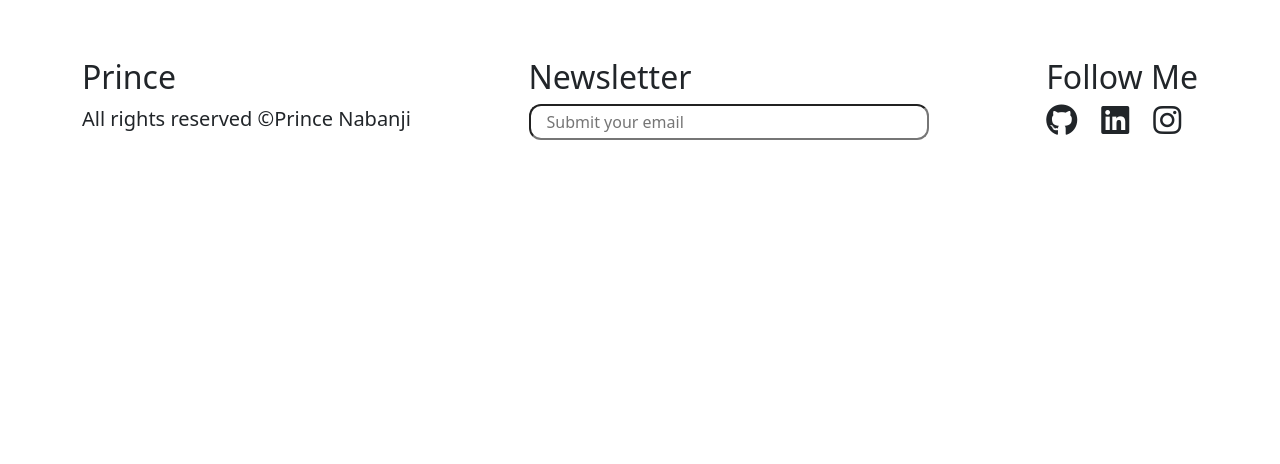
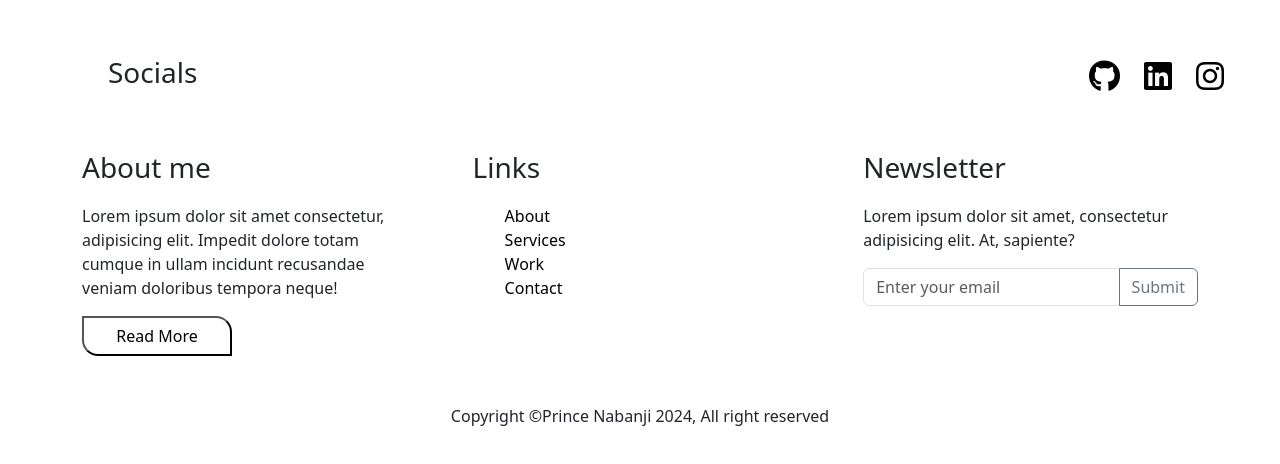
Before and after one commit to Nabanji/Portfolio, a React (Vite) app in the folder portfolio/: page / in a window 1280 px wide. Shown: the part 2574-3038 px from the top of the page. Before the commit the page ends 2772 px from the top, so only its background shows below. Built offline with nearby package versions, Linux system fonts and the light colour scheme.

Commit message:
final without projects

```diff
--- a/portfolio/src/components/Footer.jsx
+++ b/portfolio/src/components/Footer.jsx
@@ -1,27 +1,51 @@
 function Footer() {
     return (
         <section className="footer p-5" id="footer">
-            <div className="container d-flex justify-content-between">
-                <div>
-                    <h1 className="h2">Prince</h1>
-                    <p className="fs-5">All rights reserved &copy;Prince Nabanji</p>
+
+            <div className="container d-flex justify-content-between align-items-center newsletter m-5">
+                <h1 className="h3">Socials</h1>
+
+                <div className="social-links d-flex gap-4">
+                        <a href="https://github.com/Nabanji"><i className="fa-brands fa-github fs-2"></i></a>
+                        <a href="https://www.linkedin.com/in/prince-nabanji-833538282/"><i className="fa-brands fa-linkedin fs-2"></i></a>
+                        <a href="https://www.instagram.com/naban.ji/"><i className="fa-brands fa-instagram fs-2"></i></a>
+                    </div>
+            </div>
+
+            <div className="container d-flex justify-content-between gap-4 links">
+                <div className="links-div">
+                    <p className="fs-3">About me</p>
+                    <p>Lorem ipsum dolor sit amet consectetur, adipisicing elit. Impedit dolore totam cumque in ullam incidunt recusandae veniam doloribus tempora neque!</p>
+                    <a href="#aboutpage"><button className="read-more">Read More</button></a>
                 </div>
-                <div>
-                    <h1 className="h2">Newsletter</h1>
-                    <input
-                        type="text"
-                        placeholder='Submit your email'
-                    />
+
+                <div className="links-div">
+                    <p className="fs-3">Links</p>
+                    <ul>
+                        <li><a href="#">About</a></li>
+                        <li><a href="#">Services</a></li>
+                        <li><a href="$">Work</a></li>
+                        <li><a href="#">Contact</a></li>
+                    </ul>
                 </div>
-                <div>
-                    <h1 className="h2">Follow Me</h1>
-                    <div className="social-links d-flex gap-4">
-                        <i className="fa-brands fa-github fs-2"></i>
-                        <i className="fa-brands fa-linkedin fs-2"></i>
-                        <i className="fa-brands fa-instagram fs-2"></i>
+
+                <div className="links-div newsletter">
+                    <p className="fs-3">Newsletter</p>
+                    <p className="fs-6">Lorem ipsum dolor sit amet, consectetur adipisicing elit. At, sapiente?</p>
+                    <div className="input-group mb-3">
+                        <input type="text" className="form-control" placeholder="Enter your email" />
+                        <button className="btn btn-outline-secondary" type="button">Submit</button>
                     </div>
                 </div>
+
             </div>
+
+            <div>
+                <p className="fs-6 text-center m-5">
+                    Copyright &copy;Prince Nabanji 2024, All right reserved
+                </p>
+            </div>
+
         </section>
     )
 }
--- a/portfolio/src/main.css
+++ b/portfolio/src/main.css
@@ -91,7 +91,7 @@ body::-webkit-scrollbar {
 
 .react-icon {
     color: #10a8da;;
-} */
+}
 
 .service {
     justify-content: center;
@@ -131,38 +131,48 @@ body::-webkit-scrollbar {
     color: #13274F;
 }
 
-.contact-me {
-    height: 100vh;
+.social-links a i {
+    color: black;
+    transition: .4s all ease-in-out;
 }
 
-.contact-details {
-    width: 100%;
+.social-links a i:hover {
+    color: orangered;
 }
 
-.contact-details div {
+.links .links-div {
     width: 30%;
-    cursor: pointer;
-    border-radius: 20px;
-    border: 1px solid rgba(0, 0, 0, 0.075);
-    transition: .6s all ease-in-out;
 }
 
-.contact-details div:hover {
-    border: 1px solid rgba(0, 0, 0, 0.368);
+.links .read-more {
+    width: 150px;
+    height: 40px;
+    border-radius: 0px 1rem 0px 1rem;
+    transition: .4s all ease-in-out;
+    background: transparent;
 }
 
-.mb-3 {
-    width: 60%;
+.links .read-more:hover {
+    border-radius: 1rem 0px 1rem 0px;
+    background-color: orangered;
+    border: none;
+    outline: none;
+    color: white;
 }
 
-.container div input {
-    width: 400px;
-    height: 34px;
-    padding: 16px;
-    border-radius: 12px;
-    outline: none;
+.links div ul {
+    list-style-type: none;
 }
 
+.links div ul li a {
+    color: black;
+    text-decoration: none;
+    transition: .4s all ease-in-out;
+}
+
+.links div ul li a:hover {
+    color: orangered;
+}
 
 @media (min-width: 992px) {
     .service {
@@ -223,17 +233,19 @@ body::-webkit-scrollbar {
         font-size: 20px;
     }
 
-    .contact-me {
-        margin-top: 40px;
+    .links-div {
+        min-width: 100%;
     }
 
-    .contact-details {
-        align-items: center;
+    .newsletter .input-group {
+        display: flex;
         flex-direction: column;
     }
 
-    .contact-details div {
-        width: 50%;
+    .newsletter .input-group button {
+        width: 40%;
+        margin-top: 2px;
+        border-radius: 0px;
     }
 
     .footer .container {
```
